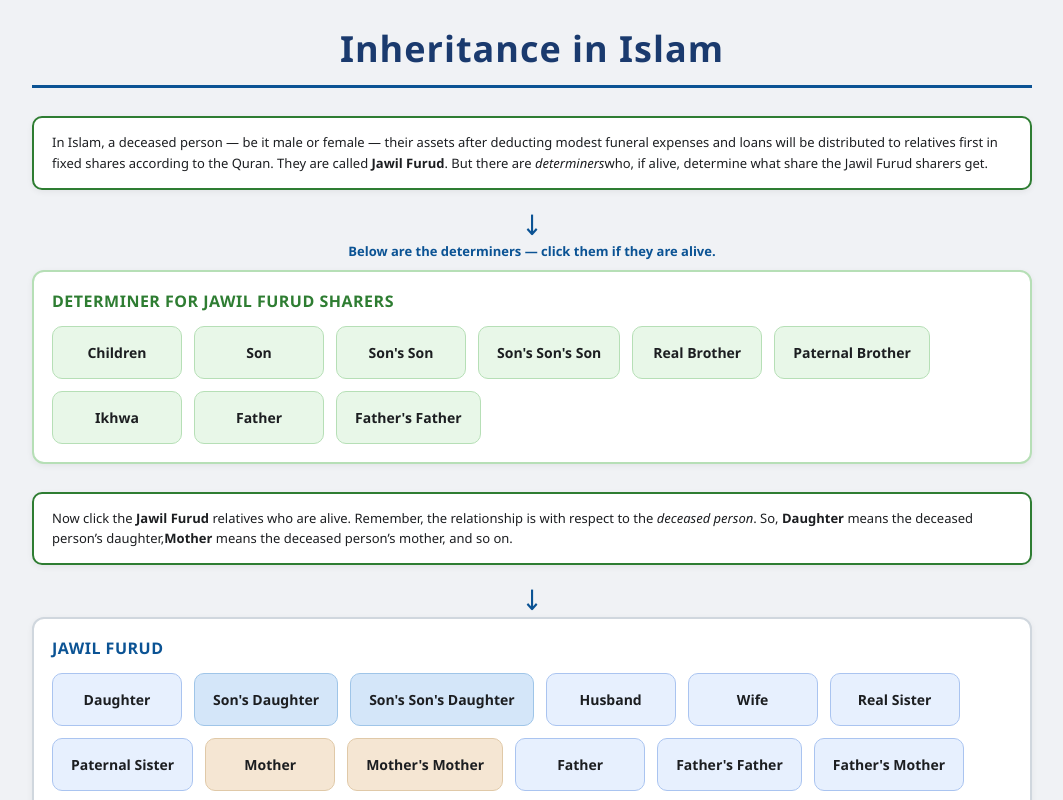
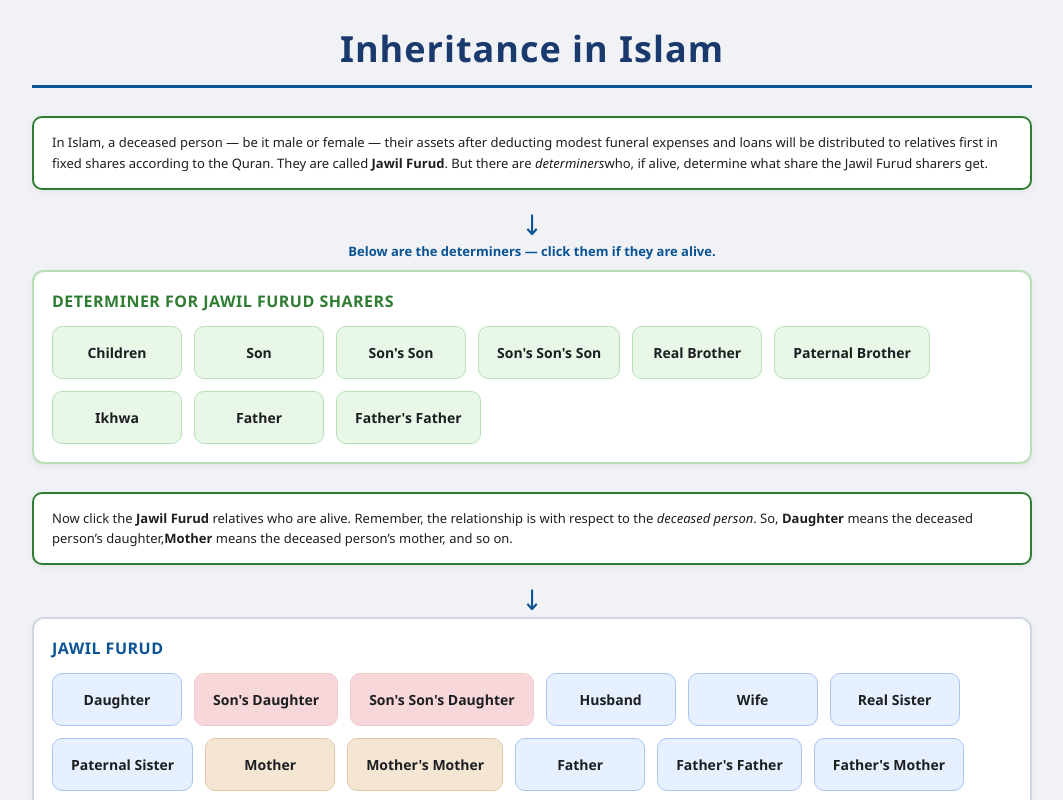
Before and after one commit to mazedcu/inheritance, a React (Vite) app: page / in a window 1280 px wide. Shown: the top 800 px of the page, without its empty margins (108-1171 px from the left). Built offline with nearby package versions, Linux system fonts and the light colour scheme.

Commit message:
Change daughter tiles color from light blue to light pink

```diff
--- a/src/App.css
+++ b/src/App.css
@@ -168,14 +168,14 @@ body {
   border-color: #2e7d32;
 }
 
-/* Daughter tiles (light blue) */
+/* Daughter tiles (light pink) */
 .daughter-tile {
-  background: #d4e6f9;
-  border: 1px solid #9fc5e8;
+  background: #f8d7da;
+  border: 1px solid #f5c6cb;
 }
 .daughter-tile:hover {
-  background: #b8d4f3;
-  box-shadow: 0 3px 8px rgba(11, 83, 148, 0.2);
+  background: #f1c0c4;
+  box-shadow: 0 3px 8px rgba(220, 53, 69, 0.2);
 }
 .daughter-tile.active {
   background: #2e7d32;
```
